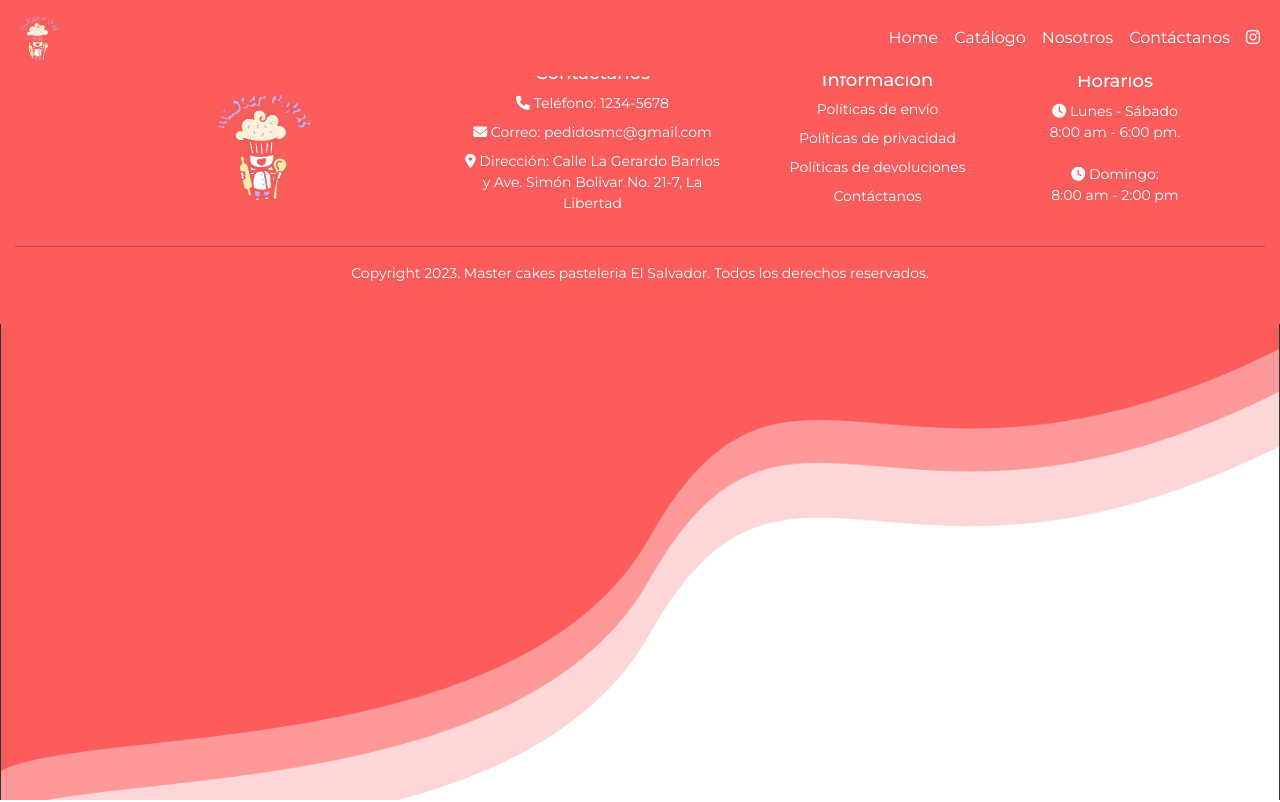
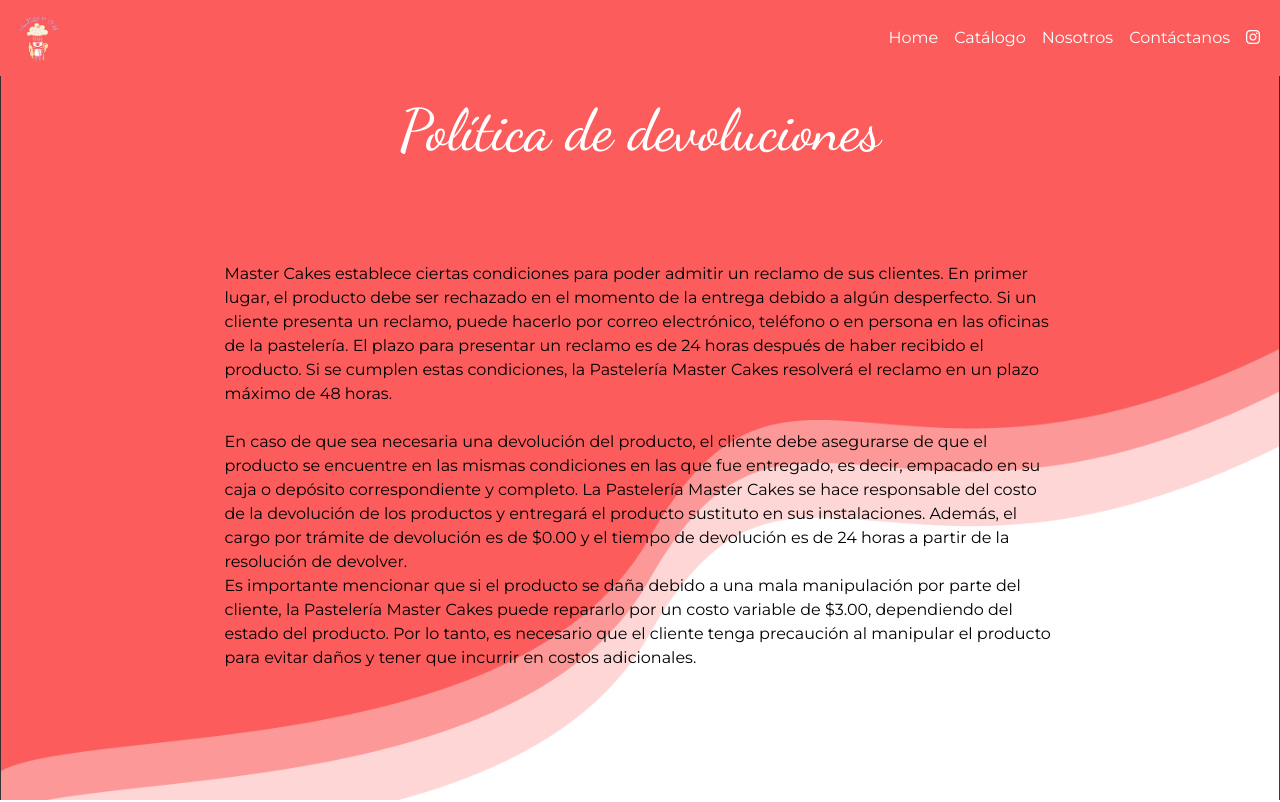
Before and after one commit to cruzito-rar/master-cakes-app, a React (Create React App) app: page /return-policy in a window 1280 px wide. Shown: the top 802 px of the page. Built offline with nearby package versions, Linux system fonts and the light colour scheme.

Commit message:
Adición de vistas Return y Shipments, además de correciones en Navabar y Footer

```diff
--- a/src/App.js
+++ b/src/App.js
@@ -6,6 +6,8 @@ import Catalogue from './components/pages/Catalogue';
 import About from './components/pages/About';
 import Privacy from './components/pages/Privacy';
 import Footer from './components/navigation/Footer';
+import Shipments from './components/pages/Shipments';
+import Return from './components/pages/Return';
 
 function App() {
  return (
@@ -16,6 +18,8 @@ function App() {
      <Route path='/catalogue' Component={Catalogue}/>
      <Route path='/about' Component={About}/>
      <Route path='/privacy-policy' Component={Privacy}/>
+     <Route path='/shipments-policy' Component={Shipments}/>
+     <Route path='/return-policy' Component={Return}/>
     </Routes>
    <Footer/>
   </Router>
--- a/src/components/navigation/Footer.jsx
+++ b/src/components/navigation/Footer.jsx
@@ -7,30 +7,29 @@ const Footer = () => {
   <footer className="text-white mt-5 pb-4" id="footer">
    <div className="container">
     <div className="row d-flex align-items-center">
-      <div className="col-12 col-md-4 mb-3 mb-md-0 text-center">
+      <div className="col-12 col-md-3 mb-3 mb-md-0 text-center">
         <img src="../logo.png" width="120px"/>
       </div>
-      <div className="col-12 col-md-3 mb-3 mb-md-0 text-center">
+      <div className="col-12 col-md-4 mb-3 mb-md-0 text-center">
         <h3>Contáctanos</h3>
         <ul className="list-unstyled">
-         <li> <i className="fas fa-phone"> </i> Teléfono: 1234-5678 </li>
+         <li> <i className="fas fa-phone"> </i> Teléfono: +503 1234-5678 </li>
           <li> <i className="fas fa-envelope"> </i> Correo: pedidosmc@gmail.com </li>
-          <li> <i className="fas fa-map-marker-alt"> </i> Dirección: Calle La Gerardo Barrios y Ave. Simón Bolivar No. 21-7, La Libertad </li>
+          <li> <i className="fas fa-map-marker-alt"> </i> Dirección: Calle Gerardo Barrios y Ave. Simón Bolivar No. 21-7, La Libertad </li>
         </ul>
       </div>
       <div className="col-12 col-md-3 mb-3 mb-md-0 text-center">
         <h3> Información </h3>
         <ul className="list-unstyled">
-          <li> <a href="#"> Políticas de envío </a> </li>
-          <li> <Link to="/privacy-policy"> Políticas de privacidad </Link> </li>
-          <li> <a href="#"> Políticas de devoluciones </a> </li>
-          <li> <a href="#"> Contáctanos </a> </li>
+          <li> <Link to="/shipments-policy"> Política de envíos </Link> </li>
+          <li> <Link to="/privacy-policy"> Política de privacidad </Link> </li>
+          <li> <Link to="/return-policy"> Política de devoluciones </Link> </li>
         </ul>
       </div>
       <div className="col-md-2 mb-3 mb-md-0 text-center">
         <ul className="list-unstyled">
           <h3> Horarios </h3>
-          <li> <i className="fas fa-clock"> </i> Lunes - Sábado <br/> 8:00 am - 6:00 pm. <br/> <br/>
+          <li> <i className="fas fa-clock"> </i> Lunes - Sábado <br/> 8:00 am - 6:00 pm <br/> <br/>
           <i className="fas fa-clock"> </i> Domingo: <br/> 8:00 am - 2:00 pm </li>
         </ul>
       </div>
--- a/src/components/navigation/Navbar.jsx
+++ b/src/components/navigation/Navbar.jsx
@@ -13,7 +13,8 @@ const Navbar = () => {
      <div className="collapse navbar-collapse justify-content-end" id="navbarNav">
       <ul className="navbar-nav">
        <li className="nav-item"> <Link className="nav-link" aria-current="page" to="/" title="Home"> Home </Link> </li>
-       <li className="nav-item"> <Link className="nav-link" to="/catalogue" title="Catalogo"> Catálogo </Link> </li>
+       <li className="nav-item"> <Link className="nav-link" to="/catalogue" title="Catalogo"> Catálogo </Link>
+       </li>
        <li className="nav-item"> <Link className="nav-link" to="/about" title="Nosotros"> Nosotros </Link> </li>
        <li className="nav-item"> <a className="nav-link" href="#footer" title="Contáctanos"> Contáctanos </a> </li>
        <li className="nav-item"> <Link className="nav-link" to="https://www.instagram.com/master_cake_oficial" title="Instagram"> <i className="fab fa-instagram"> </i> </Link> </li>
--- a/src/components/pages/Catalogue.jsx
+++ b/src/components/pages/Catalogue.jsx
@@ -35,7 +35,7 @@ const Catalogue = () => {
   ];
 
   return (
-    <div className="container mt-5 pt-5">
+    <div className="container mt-5 mb-5 pt-5 pb-5">
       <div className="row row-cols-1 row-cols-md-2 row-cols-lg-5 g-4">
         {cake.map((product, index) => (
           <div key={index} className="col mb-4">
--- a/src/components/pages/Home.jsx
+++ b/src/components/pages/Home.jsx
@@ -56,7 +56,7 @@ const Home = () => {
     </div>
 
    <div className="container mx-auto mt-4 mb-4" id="contact">
-    <h2 className="text-center mt-5 pb-4"> Contáctanos </h2>
+    <h2 className="text-center mt-5 mb-4 pb-4"> Contáctanos </h2>
 		<div className="row col-12 d-flex">
 		 <div className="col-md-6 mt-auto">
 			<div className="card contact bg-light w-100">
@@ -65,7 +65,7 @@ const Home = () => {
 			 </div>
 			 <div className="card-body text-start">
 				<p className="card-text text-dark"> Casa Matriz <br/>
-        Calle La Gerardo Barrios y Ave. Simón Bolivar No. 21-7, La Libertad <br /> <br /> <br />
+        Calle Gerardo Barrios y Ave. Simón Bolivar No. 21-7, La Libertad <br /> <br /> <br />
         Lunes a Sábado <br/>
         08:00 AM - 06:00 PM <br/> <br/>
          Domingo <br/>
--- a/src/components/pages/Privacy.jsx
+++ b/src/components/pages/Privacy.jsx
@@ -8,12 +8,12 @@ const Privacy = () => {
     <div className="col-md-9">
      <h1 className="text-center mt-5 my-5 text-white"> Política de privacidad </h1>
      <p className="mt-5 pt-5 mb-5">
-   Para utilizar los servicios ofrecidos por Pastelería Master Cakes, los clientes deberán facilitar determinados datos de carácter personal. Su información personal se procesa y almacena en servidores o medios magnéticos que mantienen altos estándares de seguridad y protección tanto física como tecnológica. <br /> <br /> Pastelería Master Cakes tomará las medidas que estén a su alcance para resguardar la privacidad de la información de los clientes. Por lo tanto, no compartirá la información personal sea a manera onerosa o gratuita, a excepción de las maneras establecidas en el presente documento. En caso que terceras personas logren acceder a alguna información de manera ilegítima, Pastelería Master Cakes no se hace responsable por el uso de la información. <br /> <br />  Pastelería Master Cakes cooperará con las autoridades judiciales o administrativas para garantizar el fiel cumplimiento a la ley y con el propósito de salvaguardar la integridad y la seguridad de la sociedad y la de sus clientes. Por lo tanto, esta podrá proporcionar información personal de sus usuarios a petición de cualquier autoridad para efectos de sus investigaciones en casos como: protección de derechos de propiedad industrial e intelectual, prevención del fraude y otras materias, y por su parte, el usuario autoriza a Pastelería Bom Bom para que brinde la información que a su discreción estime pertinentes para el fiel cumplimiento de la ley. </p>
+   Para utilizar los servicios ofrecidos por Pastelería Master Cakes, los clientes deberán facilitar determinados datos de carácter personal. Su información personal se procesa y almacena en servidores o medios magnéticos que mantienen altos estándares de seguridad y protección tanto física como tecnológica. <br /> <br /> Pastelería Master Cakes tomará las medidas que estén a su alcance para resguardar la privacidad de la información de los clientes. Por lo tanto, no compartirá la información personal sea a manera onerosa o gratuita, a excepción de las maneras establecidas en el presente documento. En caso que terceras personas logren acceder a alguna información de manera ilegítima, Pastelería Master Cakes no se hace responsable por el uso de la información. <br /> <br />  Pastelería Master Cakes cooperará con las autoridades judiciales o administrativas para garantizar el fiel cumplimiento a la ley y con el propósito de salvaguardar la integridad y la seguridad de la sociedad y la de sus clientes. Por lo tanto, esta podrá proporcionar información personal de sus usuarios a petición de cualquier autoridad para efectos de sus investigaciones en casos como: protección de derechos de propiedad industrial e intelectual, prevención del fraude y otras materias, y por su parte, el usuario autoriza a Pastelería Master Cakes para que brinde la información que a su discreción estime pertinentes para el fiel cumplimiento de la ley. </p>
     </div>
    </div>
   </div>
  </div>
- )
+ );
 }
 
 export default Privacy;
--- /dev/null
+++ b/src/components/pages/Return.jsx
@@ -0,0 +1,21 @@
+import React from 'react'
+
+const Return = () => {
+  return (
+    <div>
+    <div className="container my-5">
+     <div className="row justify-content-center">
+      <div className="col-md-9">
+       <h1 className="text-center mt-5 my-5 text-white"> Política de devoluciones </h1>
+       <p className="mt-5 pt-5 mb-5"> Master Cakes establece ciertas condiciones para poder admitir un reclamo de sus clientes. En primer lugar, el producto debe ser rechazado en el momento de la entrega debido a algún desperfecto. Si un cliente presenta un reclamo, puede hacerlo por correo electrónico, teléfono o en persona en las oficinas de la pastelería. El plazo para presentar un reclamo es de 24 horas después de haber recibido el producto. Si se cumplen estas condiciones, la Pastelería Master Cakes resolverá el reclamo en un plazo máximo de 48 horas. <br /> <br />
+
+En caso de que sea necesaria una devolución del producto, el cliente debe asegurarse de que el producto se encuentre en las mismas condiciones en las que fue entregado, es decir, empacado en su caja o depósito correspondiente y completo. La Pastelería Master Cakes se hace responsable del costo de la devolución de los productos y entregará el producto sustituto en sus instalaciones. Además, el cargo por trámite de devolución es de $0.00 y el tiempo de devolución es de 24 horas a partir de la resolución de devolver. <br />
+Es importante mencionar que si el producto se daña debido a una mala manipulación por parte del cliente, la Pastelería Master Cakes puede repararlo por un costo variable de $3.00, dependiendo del estado del producto. Por lo tanto, es necesario que el cliente tenga precaución al manipular el producto para evitar daños y tener que incurrir en costos adicionales. </p>
+      </div>
+     </div>
+    </div>
+   </div>
+  )
+}
+
+export default Return
--- /dev/null
+++ b/src/components/pages/Shipments.jsx
@@ -0,0 +1,19 @@
+import React from 'react'
+
+const Shipments = () => {
+  return (
+    <div>
+    <div className="container my-5">
+     <div className="row justify-content-center">
+      <div className="col-md-9">
+       <h1 className="text-center mt-5 my-5 text-white"> Política de envíos </h1>
+       <p className="mt-5 pt-5 mb-5">
+     Para utilizar los servicios ofrecidos por Pastelería Master Cakes, los clientes deberán facilitar determinados datos de carácter personal. Su información personal se procesa y almacena en servidores o medios magnéticos que mantienen altos estándares de seguridad y protección tanto física como tecnológica. <br /> <br /> Pastelería Master Cakes tomará las medidas que estén a su alcance para resguardar la privacidad de la información de los clientes. Por lo tanto, no compartirá la información personal sea a manera onerosa o gratuita, a excepción de las maneras establecidas en el presente documento. En caso que terceras personas logren acceder a alguna información de manera ilegítima, Pastelería Master Cakes no se hace responsable por el uso de la información. <br /> <br />  Pastelería Master Cakes cooperará con las autoridades judiciales o administrativas para garantizar el fiel cumplimiento a la ley y con el propósito de salvaguardar la integridad y la seguridad de la sociedad y la de sus clientes. Por lo tanto, esta podrá proporcionar información personal de sus usuarios a petición de cualquier autoridad para efectos de sus investigaciones en casos como: protección de derechos de propiedad industrial e intelectual, prevención del fraude y otras materias, y por su parte, el usuario autoriza a Pastelería Master Cakes para que brinde la información que a su discreción estime pertinentes para el fiel cumplimiento de la ley. </p>
+      </div>
+     </div>
+    </div>
+   </div>
+  )
+}
+
+export default Shipments
```
